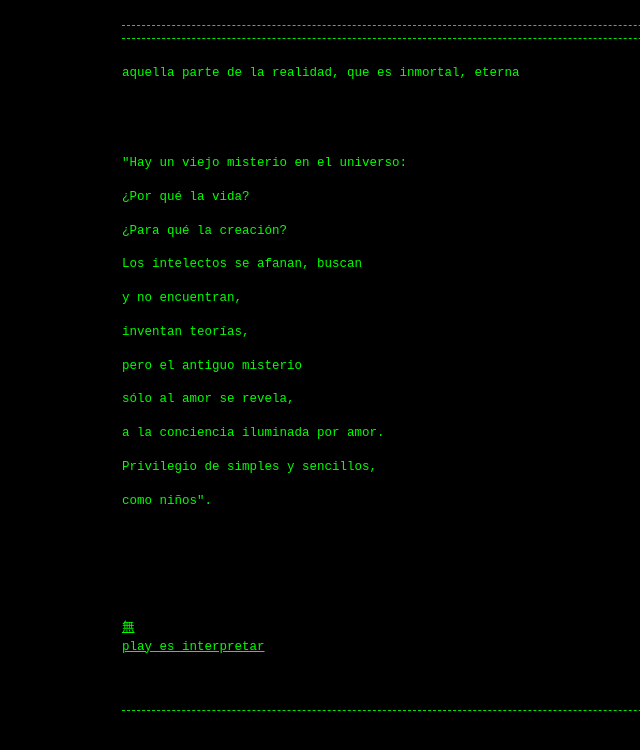
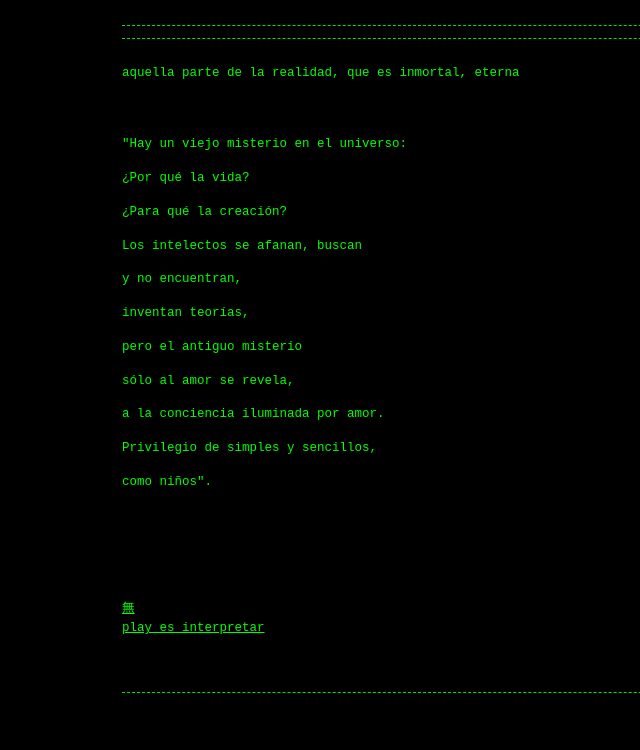
Before and after one commit to Guerrillaradio/el_ruido_de_fondo_de_la_existencia, a Jekyll site: the page built from index.md, in a window 1280 px wide. Shown: the top 750 px of the page, without its empty margins (218-858 px from the left). Built offline with Jekyll 4.4.1, drawn with Linux system fonts in a browser that asks for light colours; our own code applies the rules of GitHub Pages for plain Markdown files.

Commit message:
Update index.md

```diff
--- a/index.md
+++ b/index.md
@@ -1,7 +1,6 @@
 
 <p>aquella parte de la realidad, que es inmortal, eterna
-<div><br></div><br><div><br>
-
+<div><br></div><br>
 <p>"Hay un viejo misterio en el universo:
 <p>¿Por qué la vida?
 <p>¿Para qué la creación?
```
